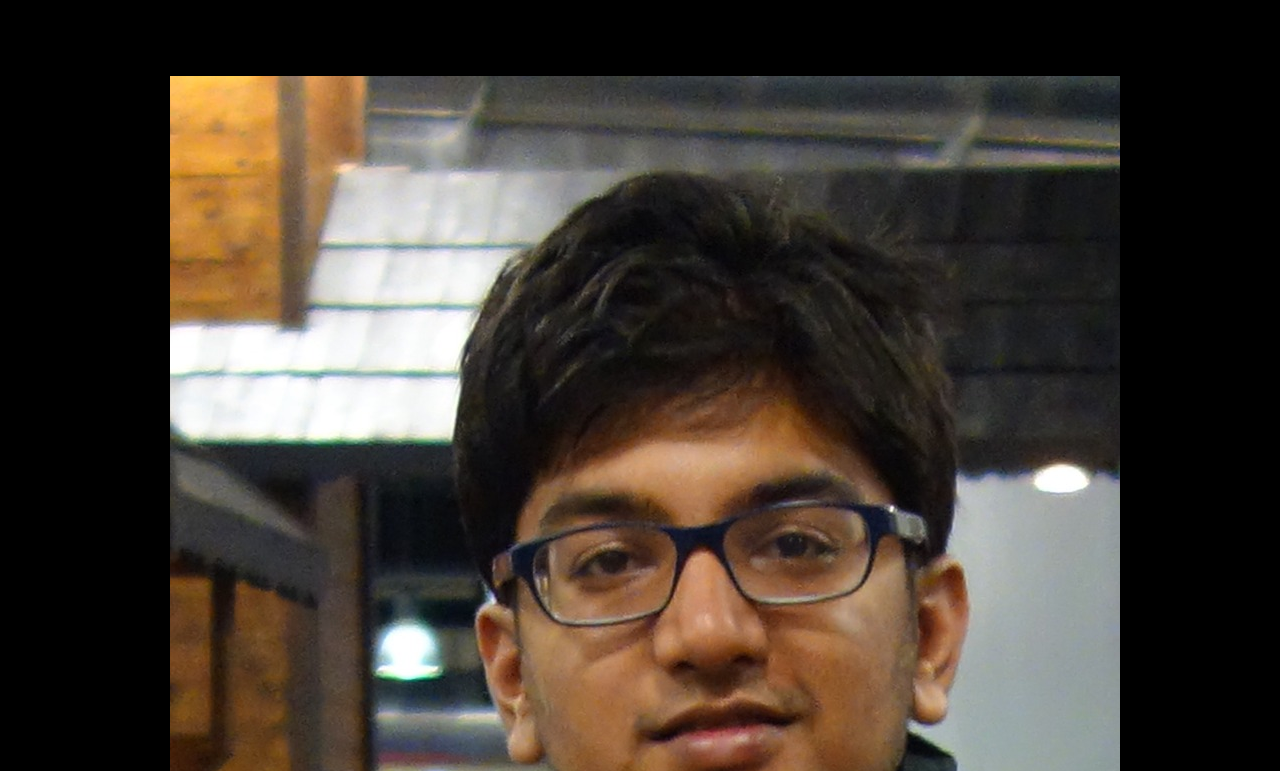
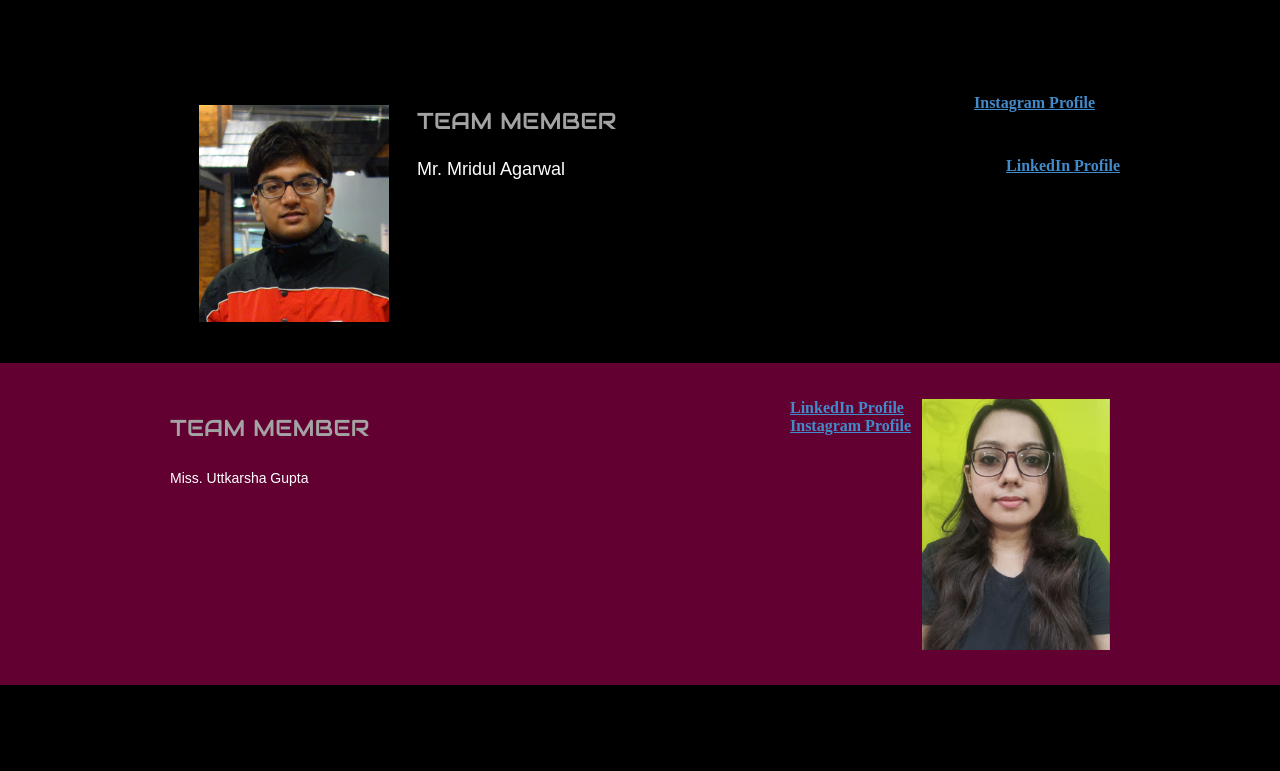
Before and after one commit to sserd/fwlbteamipd, a plain HTML site: page about.html in a window 1280 px wide. Shown: the part 5160-5931 px from the top of the page. Drawn offline with Linux system fonts and the light colour scheme; a script that the page names is missing.

Commit message:
Update about.html

```diff
--- a/about.html
+++ b/about.html
@@ -167,9 +167,9 @@ that kept us resonating for the greater good and eventually for the better.
 			</div>
 			<div class="footer">
 				<div>
-					<img src="images/mridulagarwal.jpeg" alt="teammember">
-					<h2>TEAM MEMBER</h2>
-					<p>Mr. Mridul Agarwal</p><a href="https://www.linkedin.com/in/mridul-a-54b88111a/" style="color:#428bca"><u><b>LinkedIn Profile</b></u></a><br><a href="https://www.instagram.com/mridul_aa/" style="color:#428bca"><u><b>Instagram Profile</b></u></a>
+					<img src="images/mridulagarwal.jpeg" alt="teammember" style="width:20%;margin:3%">
+					<h2 style="float:left">TEAM MEMBER</h2>
+					<p style="float:left">Mr. Mridul Agarwal</p><a href="https://www.linkedin.com/in/mridul-a-54b88111a/" style="color:#428bca;float:right"><u><b>LinkedIn Profile</b></u></a><br><a href="https://www.instagram.com/mridul_aa/" style="color:#428bca"><u><b>Instagram Profile</b></u></a>
 				</div>
 			</div>
 			<div class="body">
```
